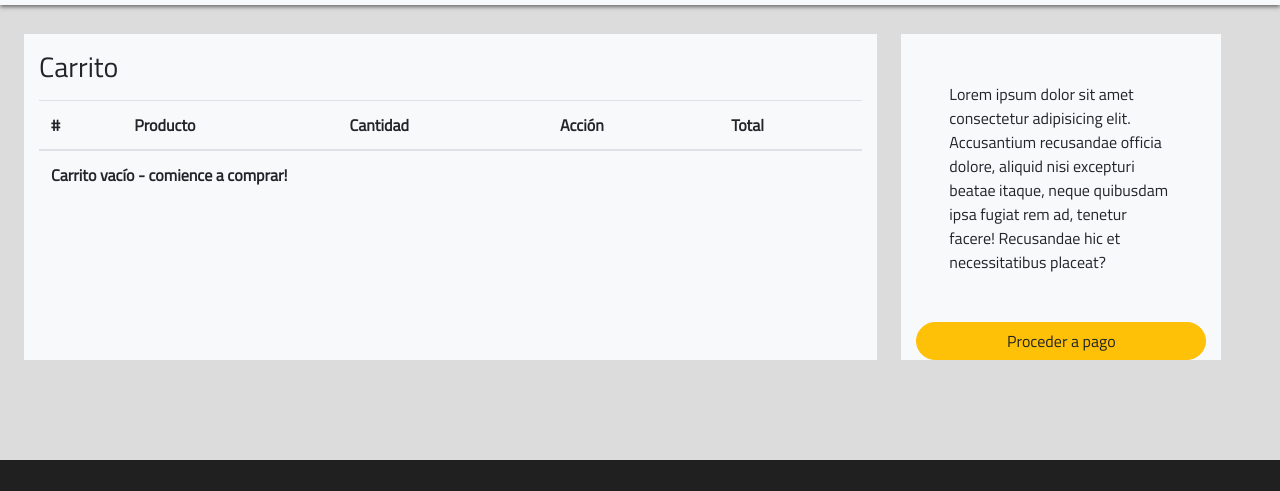
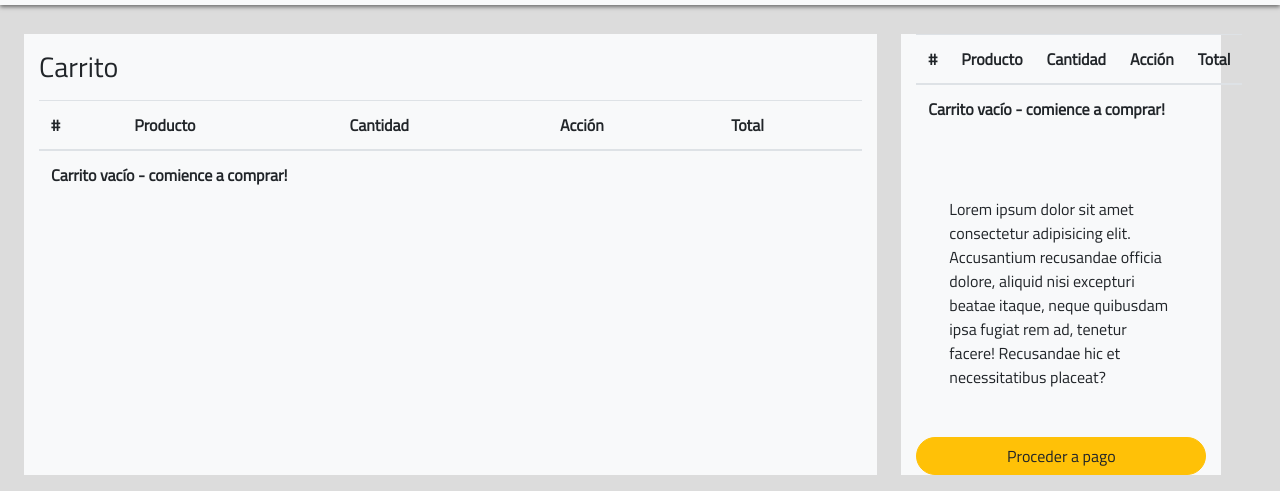
Before and after one commit to Dobl3H/pruebacarritojs, a plain HTML site: page carritoPrincipalJS.html in a window 1280 px wide. Shown: the part 134-625 px from the top of the page. Drawn offline with nearby package versions, Linux system fonts and the light colour scheme; a web font is replaced by a local one.

Commit message:
Actualizacion

```diff
--- a/carritoPrincipalJS.html
+++ b/carritoPrincipalJS.html
@@ -112,6 +112,23 @@
             </div>
           </div>
           <div class="carrito bg-light col-md-3 mt-4 ml-4">
+            <table class="table">
+                    <thead>
+                            <tr>
+                                <th scope="col">#</th>
+                                <th scope="col">Producto</th>
+                                <th scope="col">Cantidad</th>
+                                <th scope="col">Acción</th>
+                                <th scope="col">Total</th>
+                            </tr>
+                        </thead>
+                    <tbody id="items"></tbody>
+                    <tfoot>
+                        <tr id="footer">
+                            <th scope="row" colspan="5">Carrito vacío - comience a comprar!</th>
+                        </tr>
+                    </tfoot>
+                </table>
             <div class="row">
               <p class="m-5">Lorem ipsum dolor sit amet consectetur adipisicing elit. Accusantium recusandae officia dolore, aliquid nisi excepturi beatae itaque, neque quibusdam ipsa fugiat rem ad, tenetur facere! Recusandae hic et necessitatibus placeat?</p>
             </div>
```
Also changed, not shown: galeria.html (+2 -2 lines), galeriaPruebaJS.html (+3 -0 lines), pagina-artista1.html (+2 -2 lines).
